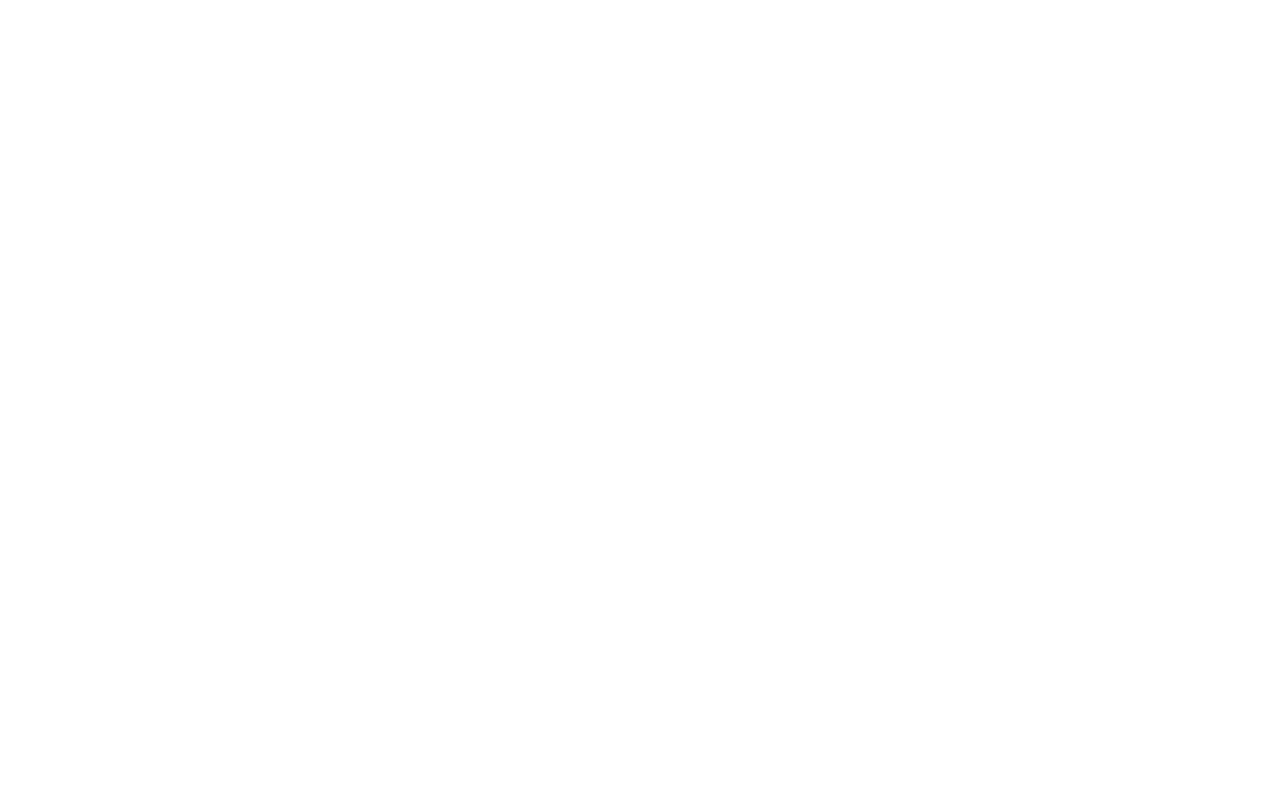
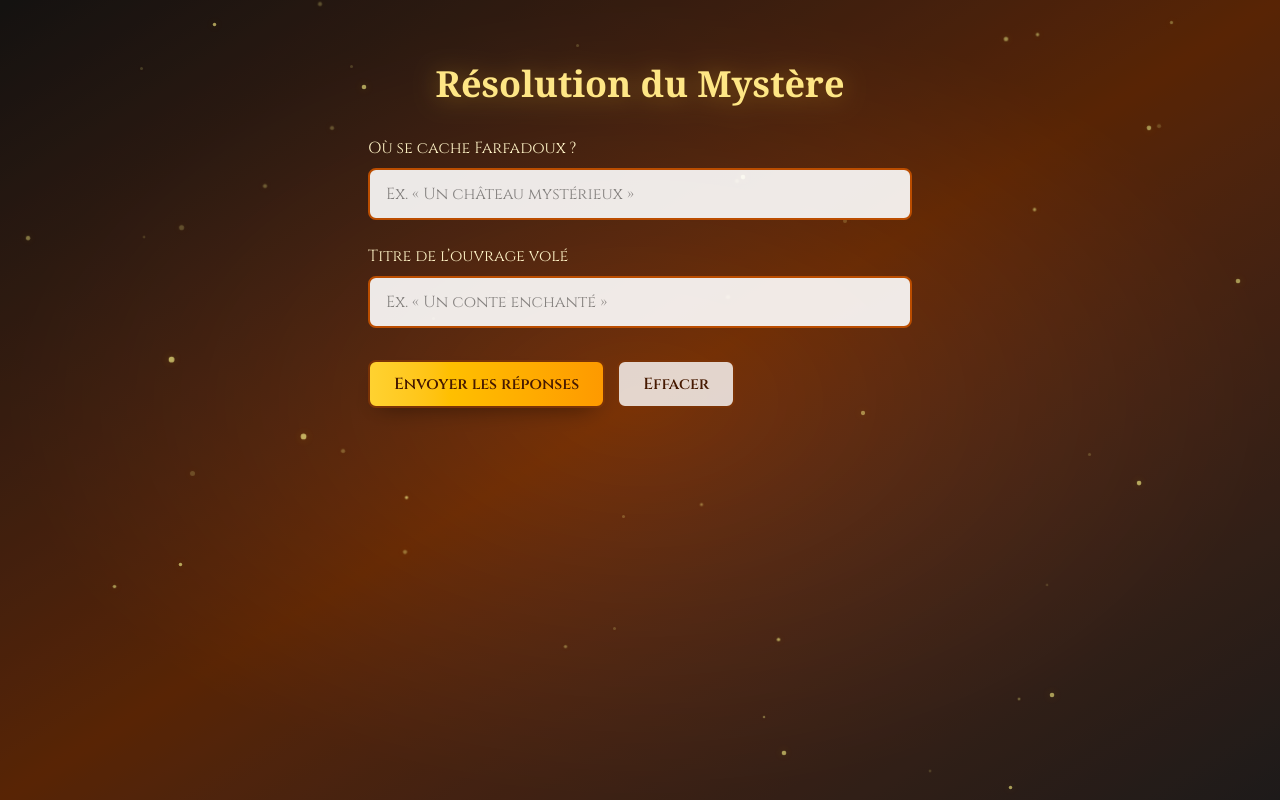
Before and after one commit to Julien-Demogue/Escape-from-the-workshop, a React (Vite) app in the folder frontend/: page /end-game in a window 1280 px wide. Before the commit this address had no page. Built offline with nearby package versions, Linux system fonts and the light colour scheme.

Commit message:
page endgame

```diff
--- a/frontend/src/App.tsx
+++ b/frontend/src/App.tsx
@@ -23,6 +23,7 @@
 import MagicalChambordEnigma from "./pages/MagicalChambordEnigma";
 import MagicalAbout from "./pages/MagicalAbout";
 import MagicalPuzzle from "./pages/MagicalPuzzle";
+import EndGame from "./pages/Endgame";
 
 const App: React.FC = () => (
   <Routes>
@@ -51,6 +52,7 @@
     <Route path="/groupadmin" element={<GroupAdmin />} />
     <Route path="/group/:id" element={<Group />} />
     <Route path="/websocket-test" element={<WebSocketTest />} />
+    <Route path="/end-game" element={<EndGame />} />
   </Routes>
 );
 
--- a/frontend/src/pages/Endgame.tsx
+++ b/frontend/src/pages/Endgame.tsx
@@ -1,87 +1,340 @@
-import React from 'react';
-import ThickBorderCard from '../components/ui/ThickBorderCard';
+import React, { useEffect, useMemo, useState } from "react";
 
-const Endgame: React.FC = () => {
+/** Props optionnelle : reçoit les valeurs lors de l’envoi du formulaire */
+type Props = {
+  onSubmit?: (data: { castle: string; book: string }) => void;
+  successImageUrl?: string;
+};
+
+/* ===== Réponses possibles ===== */
+const POSSIBLE_CASTLES = [
+  "Château d’Ussé",
+  "Chateau d’Usse",
+  "Chateau d'Usse",
+  "Usse",
+  "Château Usse",
+];
+
+const POSSIBLE_BOOKS = [
+  "La Belle au bois dormant",
+  "Belle au bois dormant",
+  "Le livre de la Belle au bois dormant",
+  "Conte de la Belle au bois dormant",
+  "Livre de la Belle",
+];
+
+/* — Helpers — */
+function normalize(s: string) {
+  return s
+    .normalize("NFD")
+    .replace(/\p{Diacritic}/gu, "")
+    .replace(/[’'`]/g, "")
+    .replace(/[^a-zA-Z0-9]/g, "")
+    .toUpperCase();
+}
+const tidy = (s: string) =>
+  s
+    .replace(/[“”]/g, "«")
+    .replace(/[’’']/g, "’")
+    .replace(/\s+/g, " ")
+    .replace(/\s+»/g, " »")
+    .replace(/«\s+/g, "« ")
+    .trim();
+function matchesAny(input: string, possibilities: string[]) {
+  const n = normalize(input);
+  return possibilities.some((p) => normalize(p) === n);
+}
+
+/* — Fond étoilé — */
+function Stars({ count = 48 }: { count?: number }) {
+  const stars = useMemo(
+    () =>
+      Array.from({ length: count }).map((_, i) => ({
+        id: i,
+        left: `${Math.random() * 100}%`,
+        top: `${Math.random() * 100}%`,
+        delay: `${Math.random() * 3}s`,
+        duration: `${1.8 + Math.random() * 1.8}s`,
+        scale: 0.7 + Math.random() * 0.9,
+      })),
+    [count]
+  );
   return (
-    <div className="w-full h-screen p-8 bg-white">
-      <div className="flex flex-col gap-8">
-        {/* Timer */}
-        <div className="absolute top-8 right-8 text-4xl font-bold">
-          58:25
-        </div>
+    <>
+      <style>{`
+        @keyframes twinkleEnd {
+          0%,100% { opacity:.25; transform:scale(1); }
+          50% { opacity:.9; transform:scale(1.15); }
+        }
+        @keyframes spinIn {
+          0% { opacity: 0; transform: rotateY(90deg) scale(0.5); }
+          60% { opacity: 1; transform: rotateY(0deg) scale(1.05); }
+          100% { transform: rotateY(0deg) scale(1); }
+        }
+        /* Animación de cada chispa y halo */
+        @keyframes spark {
+          0%   { transform: translate(-50%, -50%) rotate(var(--deg)) translateX(0) scale(0.6); opacity: 1; }
+          70%  { opacity: 1; }
+          100% { transform: translate(-50%, -50%) rotate(var(--deg)) translateX(var(--dist)) scale(1); opacity: 0; }
+        }
+        @keyframes flash {
+          0% { transform: scale(0); opacity: .9; }
+          100% { transform: scale(1.8); opacity: 0; }
+        }
+      `}</style>
+      <div className="pointer-events-none absolute inset-0">
+        {stars.map((s) => (
+          <div
+            key={s.id}
+            className="absolute rounded-full bg-yellow-200"
+            style={{
+              left: s.left,
+              top: s.top,
+              width: 3 * s.scale,
+              height: 3 * s.scale,
+              animation: `twinkleEnd ${s.duration} ease-in-out ${s.delay} infinite`,
+              boxShadow: "0 0 8px rgba(251,191,36,.35)",
+            }}
+          />
+        ))}
+      </div>
+    </>
+  );
+}
 
-        {/* Cartes d'information */}
-        <div className="grid grid-cols-1 md:grid-cols-2 gap-8 max-w-4xl mx-auto">
-          <ThickBorderCard className="p-6">
-            <h2 className="text-xl font-bold mb-4">État de la partie</h2>
-            <div className="space-y-2">
-              <p>Temps écoulé: 00:00</p>
-              <p>Progression: 0%</p>
+/* — Fuegos artificiales mágicos (mejorados) — */
+function Fireworks({ show }: { show: boolean }) {
+  if (!show) return null;
+
+  // 6 explosiones, cada una con 24 chispas
+  const bursts = Array.from({ length: 6 }).map((_, i) => ({
+    id: i,
+    left: `${Math.random() * 80 + 10}%`,          // evita bordes
+    top: `${Math.random() * 50 + 10}%`,
+    delay: Math.random() * 0.6,
+    hue: Math.floor(Math.random() * 360),
+  }));
+
+  return (
+    <div className="fixed inset-0 z-50 pointer-events-none">
+      {bursts.map((b) => {
+        const sparks = Array.from({ length: 24 });
+        return (
+          <div key={b.id} style={{ position: "absolute", left: b.left, top: b.top }}>
+            {/* Halo flash */}
+            <div
+              style={{
+                position: "absolute",
+                left: 0,
+                top: 0,
+                width: 12,
+                height: 12,
+                borderRadius: "50%",
+                background: `radial-gradient(circle, hsla(${b.hue},100%,85%,.9), transparent 60%)`,
+                filter: "blur(1px)",
+                animation: `flash 900ms ease-out ${b.delay}s forwards`,
+                transform: "translate(-50%, -50%)",
+              }}
+            />
+            {/* Chispas */}
+            {sparks.map((_, i) => {
+              const deg = (360 / sparks.length) * i + Math.random() * 6 - 3; // ligera variación
+              const dist = 120 + Math.random() * 40; // px
+              const light = 65 + Math.random() * 15;
+              const sat = 95;
+              const alpha = 0.95;
+              const size = 6 + Math.random() * 3;
+              return (
+                <span
+                  key={i}
+                  style={{
+                    position: "absolute",
+                    left: 0,
+                    top: 0,
+                    width: size,
+                    height: size,
+                    borderRadius: "9999px",
+                    background: `radial-gradient(circle, hsla(${b.hue},${sat}%,${light}%,${alpha}), transparent 70%)`,
+                    boxShadow: `0 0 10px hsla(${b.hue},${sat}%,${light}%,.7)`,
+                    transform: "translate(-50%, -50%)",
+                    animation: `spark ${900 + Math.random() * 500}ms cubic-bezier(.2,.7,.2,1) ${b.delay +
+                      Math.random() * 0.2}s forwards`,
+                    // variables CSS para la trayectoria
+                    // @ts-ignore
+                    "--deg": `${deg}deg`,
+                    "--dist": `${dist}px`,
+                  } as React.CSSProperties}
+                />
+              );
+            })}
+          </div>
+        );
+      })}
+    </div>
+  );
+}
+
+/* — Composant principal — */
+export default function EndgameSimple({
+  onSubmit,
+  successImageUrl = "https://cdn-images.dzcdn.net/images/cover/9351c308299ac0348b6808e935c7586c/500x500-000000-80-0-0.jpg",
+}: Props) {
+  const [castle, setCastle] = useState("");
+  const [book, setBook] = useState("");
+  const [status, setStatus] = useState<"idle" | "ok" | "ko">("idle");
+  const [celebrating, setCelebrating] = useState(false); // <-- controla los fuegos
+  const [msg, setMsg] = useState<string | null>(null);
+  const [errors, setErrors] = useState<{ castle?: string; book?: string }>({});
+
+  // Apaga los fuegos artificiales tras 2.5s
+  useEffect(() => {
+    if (status !== "ok") return;
+    setCelebrating(true);
+    const t = setTimeout(() => setCelebrating(false), 2500);
+    return () => clearTimeout(t);
+  }, [status]);
+
+  function handleSubmit(e: React.FormEvent) {
+    e.preventDefault();
+    const c = tidy(castle);
+    const b = tidy(book);
+    setCastle(c);
+    setBook(b);
+
+    const next: typeof errors = {};
+    if (!c) next.castle = "Champ requis";
+    if (!b) next.book = "Champ requis";
+    setErrors(next);
+
+    if (Object.keys(next).length) {
+      setStatus("idle");
+      setMsg("⚠️ Complète les deux champs.");
+      return;
+    }
+
+    const castleOK = matchesAny(c, POSSIBLE_CASTLES);
+    const bookOK = matchesAny(b, POSSIBLE_BOOKS);
+
+    if (castleOK && bookOK) {
+      setStatus("ok");
+      setMsg("✅ Réponses correctes ! Farfadoux est confondu.");
+    } else {
+      setStatus("ko");
+      setMsg("❌ Il y a une erreur dans au moins une réponse. Réessaie !");
+    }
+
+    onSubmit?.({ castle: c, book: b });
+  }
+
+  function reset() {
+    setCastle("");
+    setBook("");
+    setErrors({});
+    setMsg(null);
+    setStatus("idle");
+    setCelebrating(false);
+  }
+
+  return (
+    <div className="relative min-h-screen overflow-hidden bg-gradient-to-br from-stone-900 via-amber-900 to-stone-800 text-amber-50">
+      <Stars />
+      {/* El vignette va debajo; los fuegos tienen z-50 y quedan por encima */}
+      <div className="pointer-events-none absolute inset-0 bg-[radial-gradient(ellipse_at_center,rgba(0,0,0,0)_0%,rgba(0,0,0,.28)_70%)]" />
+      <Fireworks show={celebrating} />
+
+      <div className="relative z-10 mx-auto max-w-xl px-4 py-16">
+        <h1 className="mb-8 text-center font-serif text-3xl md:text-4xl font-bold text-amber-200 drop-shadow-[0_2px_12px_rgba(251,191,36,.35)]">
+          Résolution du Mystère
+        </h1>
+
+        <form onSubmit={handleSubmit} className="space-y-6">
+          {/* Château */}
+          <div>
+            <label htmlFor="castle" className="mb-2 block font-medium text-amber-100">
+              Où se cache Farfadoux ?
+            </label>
+            <input
+              id="castle"
+              type="text"
+              value={castle}
+              onChange={(e) => setCastle(e.target.value)}
+              onBlur={() => setCastle((v) => tidy(v))}
+              placeholder="Ex. « Un château mystérieux »"
+              className={`w-full rounded-lg border-2 bg-white/90 px-4 py-3 text-stone-900 outline-none transition
+                ${errors.castle ? "border-red-500" : "border-amber-700 focus:border-amber-400 focus:shadow-[0_0_0_4px_rgba(251,191,36,.25)]"}`}
+            />
+            {errors.castle && (
+              <p className="mt-1 text-sm text-red-300">{errors.castle}</p>
+            )}
+          </div>
+
+          {/* Livre */}
+          <div>
+            <label htmlFor="book" className="mb-2 block font-medium text-amber-100">
+              Titre de l’ouvrage volé
+            </label>
+            <input
+              id="book"
+              type="text"
+              value={book}
+              onChange={(e) => setBook(e.target.value)}
+              onBlur={() => setBook((v) => tidy(v))}
+              placeholder="Ex. « Un conte enchanté »"
+              className={`w-full rounded-lg border-2 bg-white/90 px-4 py-3 text-stone-900 outline-none transition
+                ${errors.book ? "border-red-500" : "border-amber-700 focus:border-amber-400 focus:shadow-[0_0_0_4px_rgba(251,191,36,.25)]"}`}
+            />
+            {errors.book && (
+              <p className="mt-1 text-sm text-red-300">{errors.book}</p>
+            )}
+          </div>
+
+          {/* Actions */}
+          <div className="flex items-center gap-3 pt-2">
+            <button
+              type="submit"
+              className="rounded-lg border-2 border-amber-900 bg-gradient-to-r from-amber-300 to-amber-500 px-6 py-2.5 font-semibold text-amber-950 shadow-[0_10px_24px_-12px_rgba(0,0,0,.5)] hover:from-amber-200 hover:to-amber-400 active:translate-y-[1px] transition"
+            >
+              Envoyer les réponses
+            </button>
+            <button
+              type="button"
+              onClick={reset}
+              className="rounded-lg border-2 border-amber-900 bg-white/80 px-6 py-2.5 font-semibold text-amber-950 hover:bg-white transition"
+            >
+              Effacer
+            </button>
+          </div>
+
+          {/* Feedback */}
+          {msg && (
+            <div
+              className={`mt-4 rounded-lg border px-4 py-3 ${
+                status === "ok"
+                  ? "border-emerald-400 bg-emerald-50/90 text-emerald-900"
+                  : status === "ko"
+                  ? "border-red-400 bg-red-50/90 text-red-900"
+                  : "border-amber-300/60 bg-amber-50/90 text-amber-900"
+              }`}
+            >
+              <p className="font-medium">{msg}</p>
+
+              {status === "ok" && (
+                <div
+                  className="mt-3 overflow-hidden rounded-lg animate-[spinIn_1s_ease-out_forwards]"
+                  style={{ transformOrigin: "center", perspective: "800px" }}
+                >
+                  <img
+                    src={successImageUrl}
+                    alt="Équipe gagnante célébrant la victoire"
+                    className="block h-auto w-full"
+                    loading="lazy"
+                  />
+                </div>
+              )}
             </div>
-          </ThickBorderCard>
-
-          <ThickBorderCard className="p-6">
-            <h2 className="text-xl font-bold mb-4">Statistiques des groupes</h2>
-            <div className="space-y-2">
-              <p>Groupes actifs: 0</p>
-              <p>Meilleur score: --</p>
-            </div>
-          </ThickBorderCard>
-        </div>
-
-        {/* Zone de notifications */}
-        <div className="fixed bottom-8 right-8 w-80 space-y-2">
-          <div className="bg-white p-4 border-2 border-black rounded-lg text-sm">
-            Le groupe "MEGATRON" a réussi le défi "un mystère en pierres"
-          </div>
-          <div className="bg-white p-4 border-2 border-black rounded-lg text-sm">
-            Le groupe "Traleiro Tralala" a réussi le défi "le mur d'armures". Il y a 57 secondes
-          </div>
-        </div>
-
-        {/* Zone de chat */}
-        <div className="fixed bottom-8 w-96 mx-auto left-1/2 transform -translate-x-1/2">
-          <div className="bg-white border-2 border-black rounded-lg p-4">
-            <div className="space-y-2 mb-4">
-              <div className="flex gap-2 items-start">
-                <div className="w-2 h-2 rounded-full bg-green-500 mt-2"></div>
-                <p>J'ai presque fini mon défi, vous en êtes où ? Besoin d'aide ?</p>
-              </div>
-              <div className="flex gap-2 items-start">
-                <div className="w-2 h-2 rounded-full bg-red-500 mt-2"></div>
-                <p>Pour ma part, je n'ai pas de blocage...</p>
-              </div>
-              <div className="flex gap-2 items-start">
-                <div className="w-2 h-2 rounded-full bg-green-500 mt-2"></div>
-                <p>Je suis 1 peux ko/nssé moi... Je veux bien de l'aide stp</p>
-              </div>
-            </div>
-            <div className="flex gap-2">
-              <input
-                type="text"
-                className="flex-1 border-2 border-black rounded p-2"
-                placeholder="Votre message..."
-              />
-              <button className="bg-white border-2 border-black rounded p-2 hover:bg-gray-100">
-                →
-              </button>
-            </div>
-            <div className="flex gap-2 mt-2 justify-center">
-              {['green', 'white', 'red', 'red', 'green', 'green'].map((color, index) => (
-                <div
-                  key={index}
-                  className={`w-3 h-3 rounded-full ${
-                    color === 'green' ? 'bg-green-500' :
-                    color === 'red' ? 'bg-red-500' : 'bg-white border-2 border-black'
-                  }`}
-                />
-              ))}
-            </div>
-          </div>
-        </div>
+          )}
+        </form>
       </div>
     </div>
   );
-};
-
-export default Endgame;
+}
```
